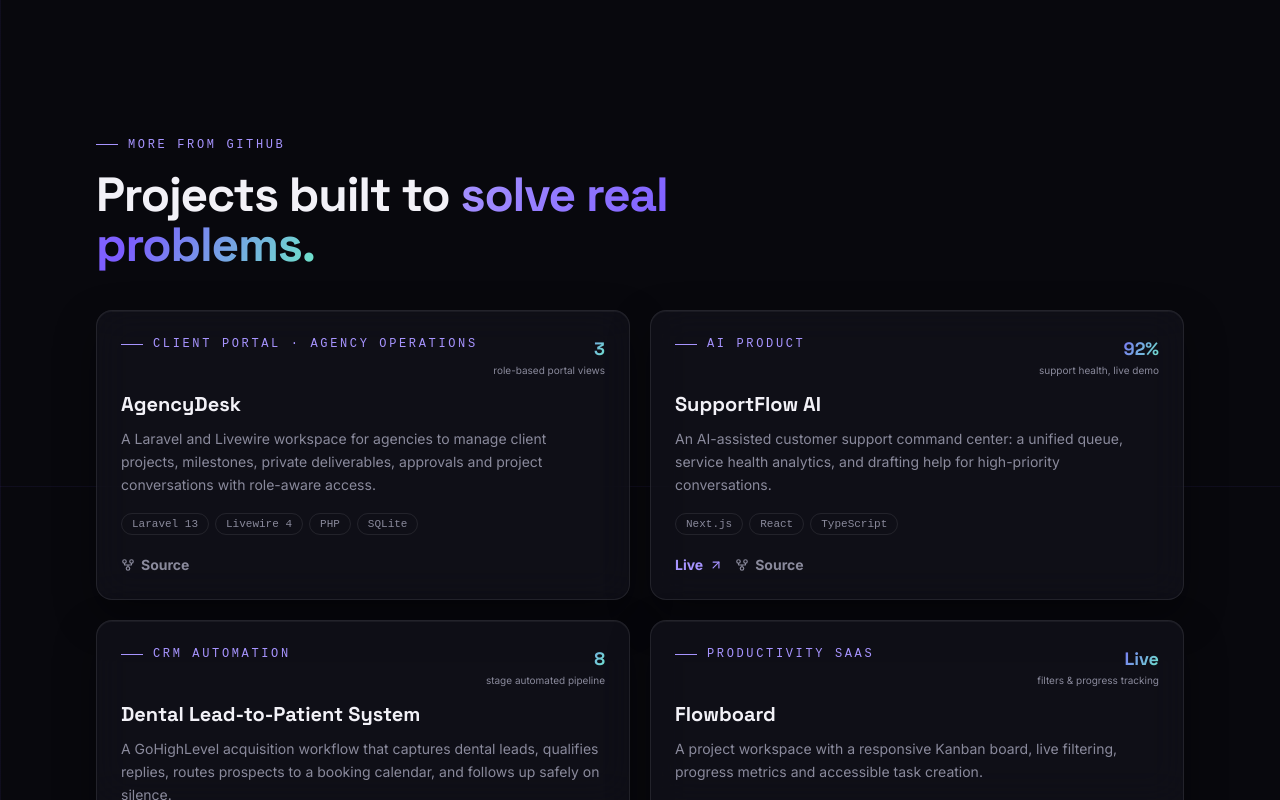
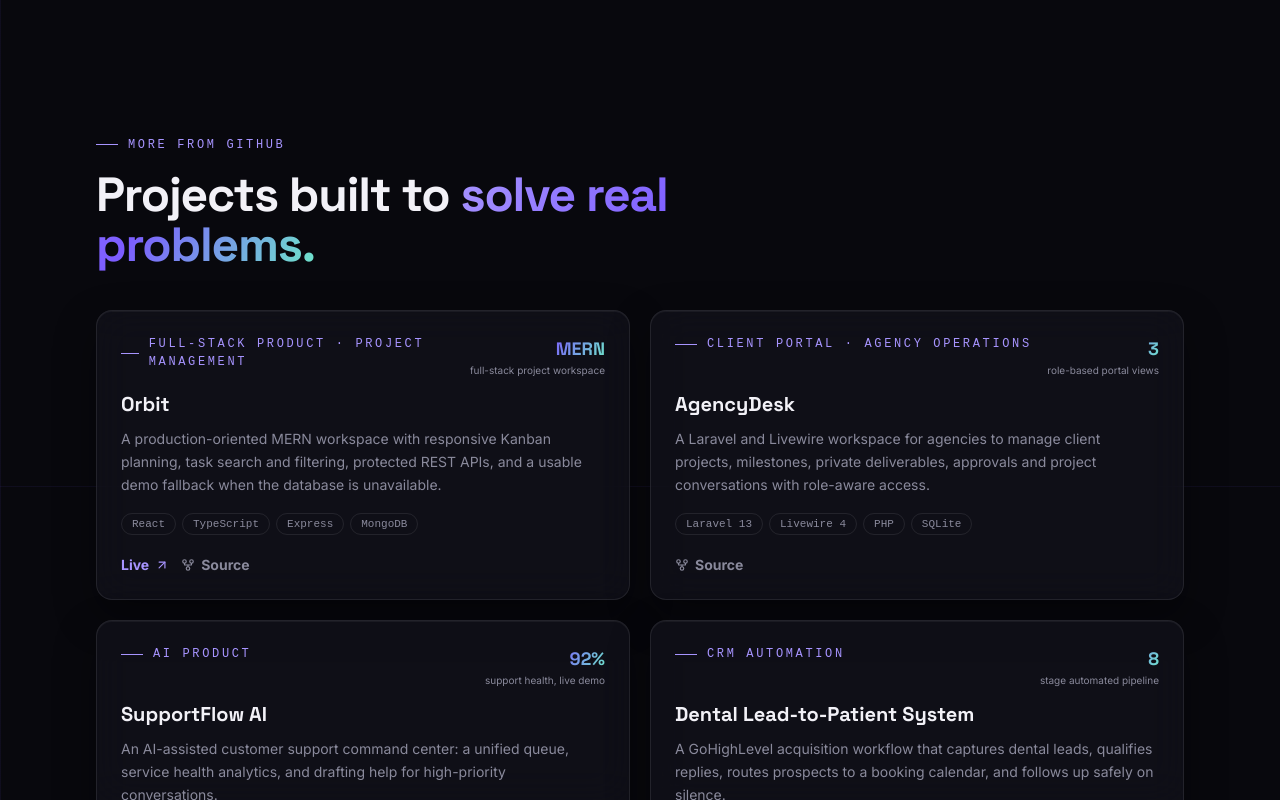
Before and after one commit to davimiza1/muhammad-dawood-portfolio, a Next.js app: page / in a window 1280 px wide. Shown: the part 1914-2714 px from the top of the page. Built offline with nearby package versions, Linux system fonts and the light colour scheme.

Commit message:
Feature Orbit project workspace

```diff
--- a/src/data/content.ts
+++ b/src/data/content.ts
@@ -26,8 +26,8 @@
 export const STATS = [
   { value: 4, suffix: "+", label: "years building" },
   { value: 50, suffix: "+", label: "client projects" },
-  { value: 19, suffix: "", label: "public repositories" },
-  { value: 8, suffix: "+", label: "live product demos" },
+  { value: 20, suffix: "", label: "public repositories" },
+  { value: 9, suffix: "+", label: "live product demos" },
 ];
 
 export type Project = {
@@ -55,6 +55,16 @@
 };
 
 export const GITHUB_PROJECTS: Project[] = [
+  {
+    key: "orbit",
+    title: "Orbit",
+    tag: "Full-Stack Product · Project Management",
+    desc: "A production-oriented MERN workspace with responsive Kanban planning, task search and filtering, protected REST APIs, and a usable demo fallback when the database is unavailable.",
+    stack: ["React", "TypeScript", "Express", "MongoDB"],
+    live: "https://orbit-project-management.pages.dev",
+    github: "https://github.com/davimiza1/orbit-project-management",
+    metric: { value: "MERN", label: "full-stack project workspace" },
+  },
   {
     key: "agencydesk",
     title: "AgencyDesk",
```
Also changed, not shown: 1 other file (tests, documents, lock files or other folders).
